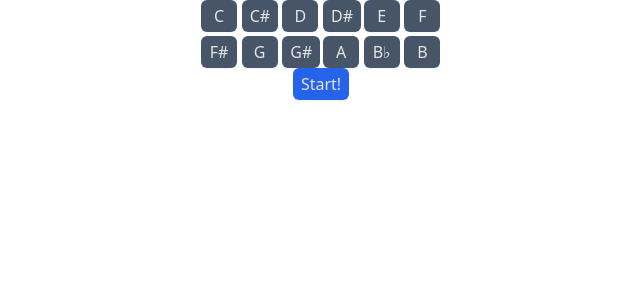
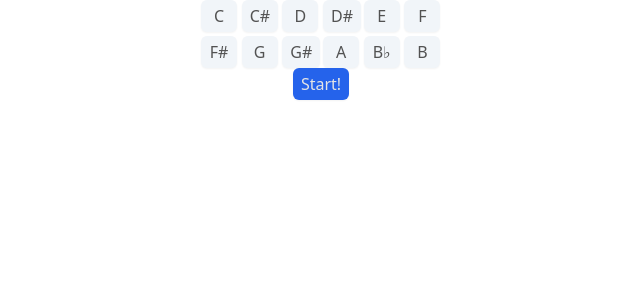
Before and after one commit to benhjt/fretboard-trainer, a React (Create React App) app: page / in a window 1280 px wide. Shown: the top 300 px of the page, without its empty margins (319-959 px from the left). Built offline with nearby package versions, Linux system fonts and the light colour scheme.

Commit message:
Disable answers until quiz has started

```diff
--- a/src/components/AnswerSelection/AnswerSelection.tsx
+++ b/src/components/AnswerSelection/AnswerSelection.tsx
@@ -4,16 +4,21 @@ import { NOTES } from '../../constants';
 
 interface AnswerSelectionProps {
   onAnswerSelected: (value: string | undefined) => void;
+  disabled: boolean;
 }
 
-function AnswerSelection({ onAnswerSelected }: AnswerSelectionProps) {
+function AnswerSelection({
+  onAnswerSelected,
+  disabled = true,
+}: AnswerSelectionProps) {
   return (
     <div className="grid grid-cols-6 gap-1 w-60">
       {NOTES.map((note) => (
         <div key={note}>
           <button
+            disabled={disabled}
             type="button"
-            className="inline-flex items-center justify-center align-midddle min-w-[36px] px-2 py-1 text-neutral-200 bg-slate-600 hover:bg-slate-500 focus-visible:outline focus-visible:outline-2 focus-visible:outline-offset-2 focus-visible:outline-slate-600 shadow-sm select-none cursor-pointer outline-none border-none rounded-md transition-colors"
+            className="inline-flex items-center justify-center align-midddle min-w-[36px] px-2 py-1 text-neutral-200 bg-slate-600 hover:bg-slate-500 focus-visible:outline focus-visible:outline-2 focus-visible:outline-offset-2 focus-visible:outline-slate-600 disabled:pointer-events-none disabled:cursor-default disabled:bg-slate-100 disabled:text-neutral-600 shadow-sm select-none cursor-pointer outline-none border-none rounded-md transition-colors"
             onClick={() => onAnswerSelected(note)}
             value={note}
           >
--- a/src/components/App/App.tsx
+++ b/src/components/App/App.tsx
@@ -13,11 +13,13 @@ import Button from '../Button/Button';
 
 function App() {
   const [stringNo, setStringNo] = useState<number>();
+  const [disabledAnswers, setDisabledAnswers] = useState<boolean>(true);
   const [fretNo, setFretNo] = useState<number>();
   const [answer, setAnswer] = useState<string>();
   const [answerResultMessage, setAnswerResultMessage] = useState<string>();
 
   function startQuiz() {
+    setDisabledAnswers(false);
     const randomString = getRandomInt(MIN_STRING, MAX_STRING);
     const stringIndex = randomString - 1;
     const randomFret = getRandomInt(MIN_FRET, MAX_FRET);
@@ -51,7 +53,10 @@ function App() {
           </>
         )}
       </div>
-      <AnswerSelection onAnswerSelected={(value) => checkAnswer(value)} />
+      <AnswerSelection
+        disabled={disabledAnswers}
+        onAnswerSelected={(value) => checkAnswer(value)}
+      />
       <div>
         <Button onClick={startQuiz}>Start!</Button>
       </div>
```
